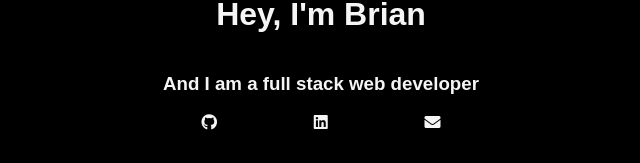
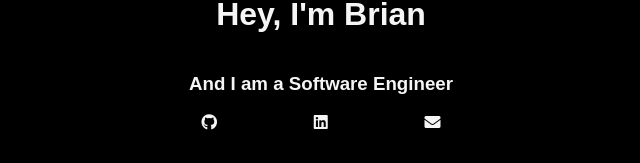
Before and after one commit to bdurb/bdurb, a React (Create React App) app: page / in a window 1280 px wide. Shown: the part 422-585 px from the top of the page, without its empty margins (319-959 px from the left). Built offline with nearby package versions, Linux system fonts and the light colour scheme; a web font is replaced by a local one.

Commit message:
Update App.js

```diff
--- a/src/App.js
+++ b/src/App.js
@@ -10,7 +10,7 @@ class App extends Component {
           <img className='main-image' src={brian} alt='me' />
           <h1>Hey, I'm Brian</h1>
             <div>
-              <h3>And I am a full stack web developer</h3>
+              <h3>And I am a Software Engineer</h3>
             </div>
             <div className='icons'>
               <a href='https://github.com/bdurb'>
```
